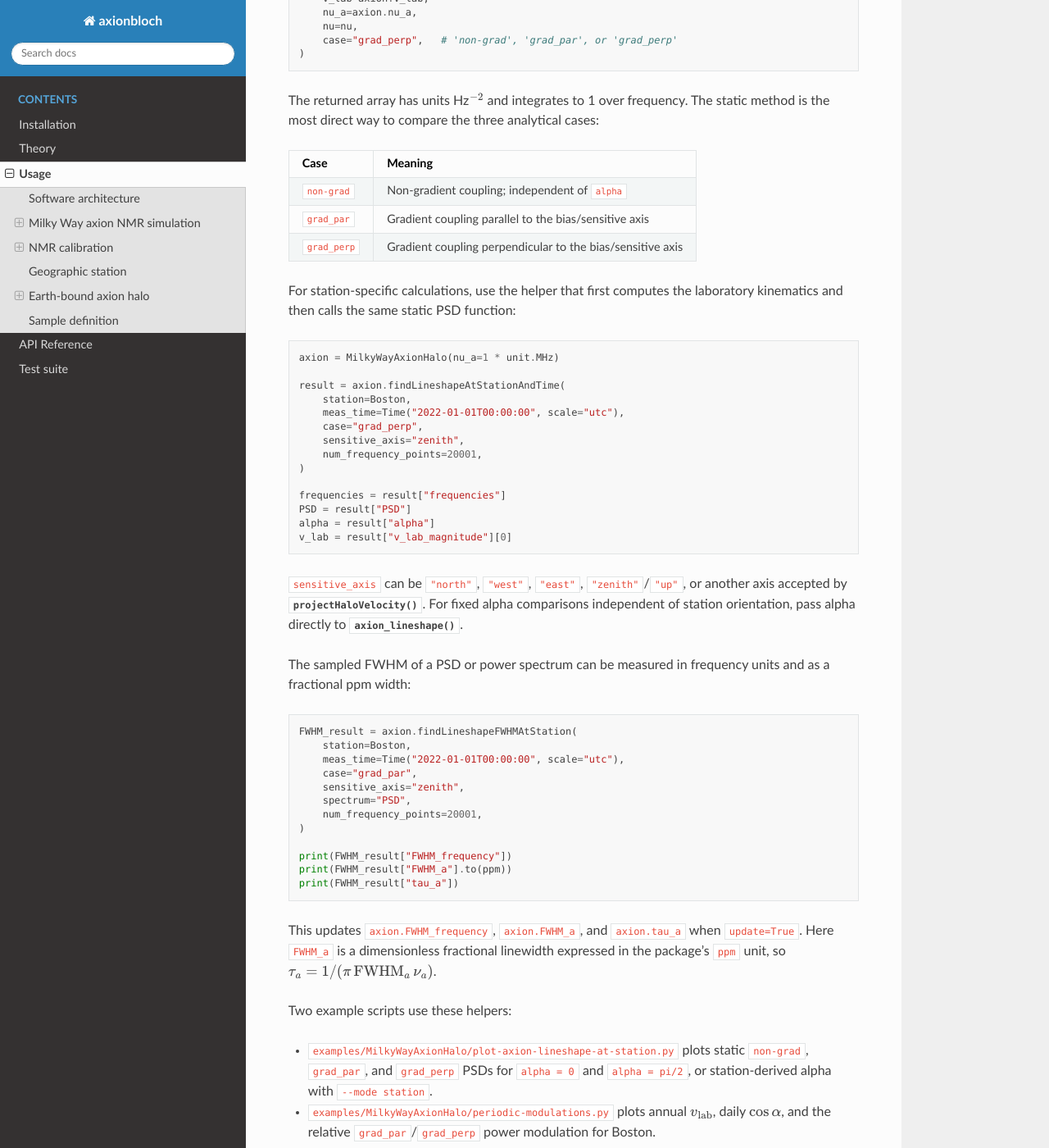
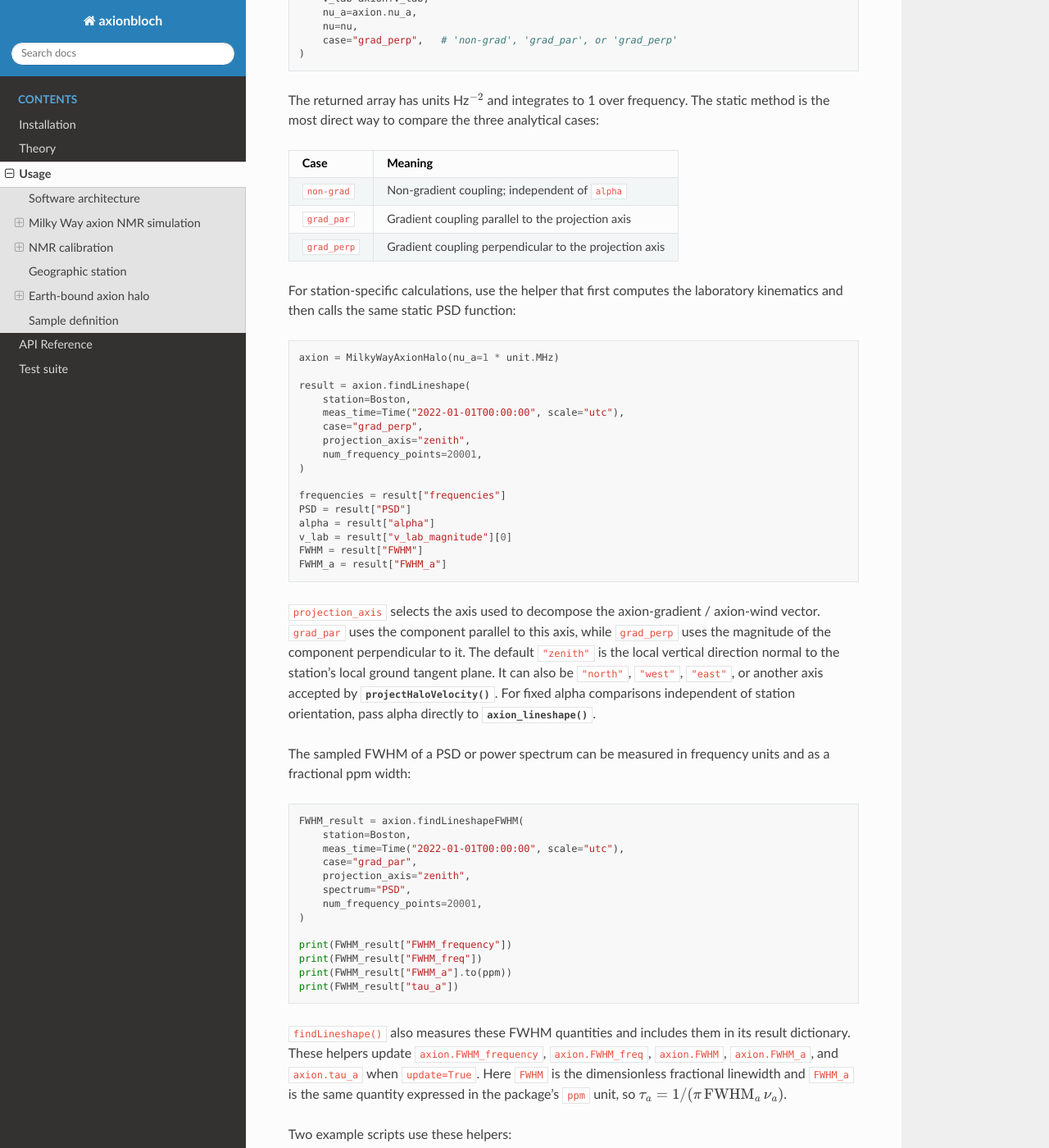
Before and after one commit to Yuzhe98/AxionBloch, a Sphinx documentation site: the page built from docs/usage.md, in a window 1280 px wide and 1400 px high, scrolled down 2496 px. Shown: the whole window at 82% size. Built offline with Sphinx 7.4.7 and the Read the Docs theme 3.1.0, drawn with Linux system fonts in a browser that asks for light colours.

Commit message:
use "projection axis" instead of "sensitive axis" or "bias field axis" to avoid misunderstanding. renamed functions for simplicity

````diff
--- a/docs/usage.md
+++ b/docs/usage.md
@@ -138,8 +138,8 @@ analytical cases:
 | Case | Meaning |
 |------|---------|
 | `non-grad` | Non-gradient coupling; independent of `alpha` |
-| `grad_par` | Gradient coupling parallel to the bias/sensitive axis |
-| `grad_perp` | Gradient coupling perpendicular to the bias/sensitive axis |
+| `grad_par` | Gradient coupling parallel to the projection axis |
+| `grad_perp` | Gradient coupling perpendicular to the projection axis |
 
 For station-specific calculations, use the helper that first computes the
 laboratory kinematics and then calls the same static PSD function:
@@ -147,11 +147,11 @@ laboratory kinematics and then calls the same static PSD function:
 ```python
 axion = MilkyWayAxionHalo(nu_a=1 * unit.MHz)
 
-result = axion.findLineshapeAtStationAndTime(
+result = axion.findLineshape(
     station=Boston,
     meas_time=Time("2022-01-01T00:00:00", scale="utc"),
     case="grad_perp",
-    sensitive_axis="zenith",
+    projection_axis="zenith",
     num_frequency_points=20001,
 )
 
@@ -159,9 +159,15 @@ frequencies = result["frequencies"]
 PSD = result["PSD"]
 alpha = result["alpha"]
 v_lab = result["v_lab_magnitude"][0]
+FWHM = result["FWHM"]
+FWHM_a = result["FWHM_a"]
 ```
 
-`sensitive_axis` can be `"north"`, `"west"`, `"east"`, `"zenith"`/`"up"`, or
+`projection_axis` selects the axis used to decompose the axion-gradient /
+axion-wind vector.  `grad_par` uses the component parallel to this axis, while
+`grad_perp` uses the magnitude of the component perpendicular to it.  The
+default `"zenith"` is the local vertical direction normal to the station's
+local ground tangent plane.  It can also be `"north"`, `"west"`, `"east"`, or
 another axis accepted by
 {meth}`~axionbloch.MilkyWayAxionHalo.MilkyWayAxionHalo.projectHaloVelocity`.
 For fixed alpha comparisons independent of station orientation, pass alpha
@@ -171,23 +177,26 @@ The sampled FWHM of a PSD or power spectrum can be measured in frequency
 units and as a fractional ppm width:
 
 ```python
-FWHM_result = axion.findLineshapeFWHMAtStation(
+FWHM_result = axion.findLineshapeFWHM(
     station=Boston,
     meas_time=Time("2022-01-01T00:00:00", scale="utc"),
     case="grad_par",
-    sensitive_axis="zenith",
+    projection_axis="zenith",
     spectrum="PSD",
     num_frequency_points=20001,
 )
 
 print(FWHM_result["FWHM_frequency"])
+print(FWHM_result["FWHM_freq"])
 print(FWHM_result["FWHM_a"].to(ppm))
 print(FWHM_result["tau_a"])
 ```
 
-This updates `axion.FWHM_frequency`, `axion.FWHM_a`, and `axion.tau_a` when
-`update=True`.  Here `FWHM_a` is a dimensionless fractional linewidth expressed
-in the package's `ppm` unit, so
+`findLineshape()` also measures these FWHM quantities and includes them in its
+result dictionary.  These helpers update `axion.FWHM_frequency`,
+`axion.FWHM_freq`, `axion.FWHM`, `axion.FWHM_a`, and `axion.tau_a` when
+`update=True`.  Here `FWHM` is the dimensionless fractional linewidth and
+`FWHM_a` is the same quantity expressed in the package's `ppm` unit, so
 {math}`\tau_a = 1 / (\pi\,\mathrm{FWHM}_a\,\nu_a)`.
 
 Two example scripts use these helpers:
````
Also changed, not shown: docs/api.md (+8 -7 lines), docs/tests.md (+2 -2 lines), docs/theory.md (+2 -2 lines).
